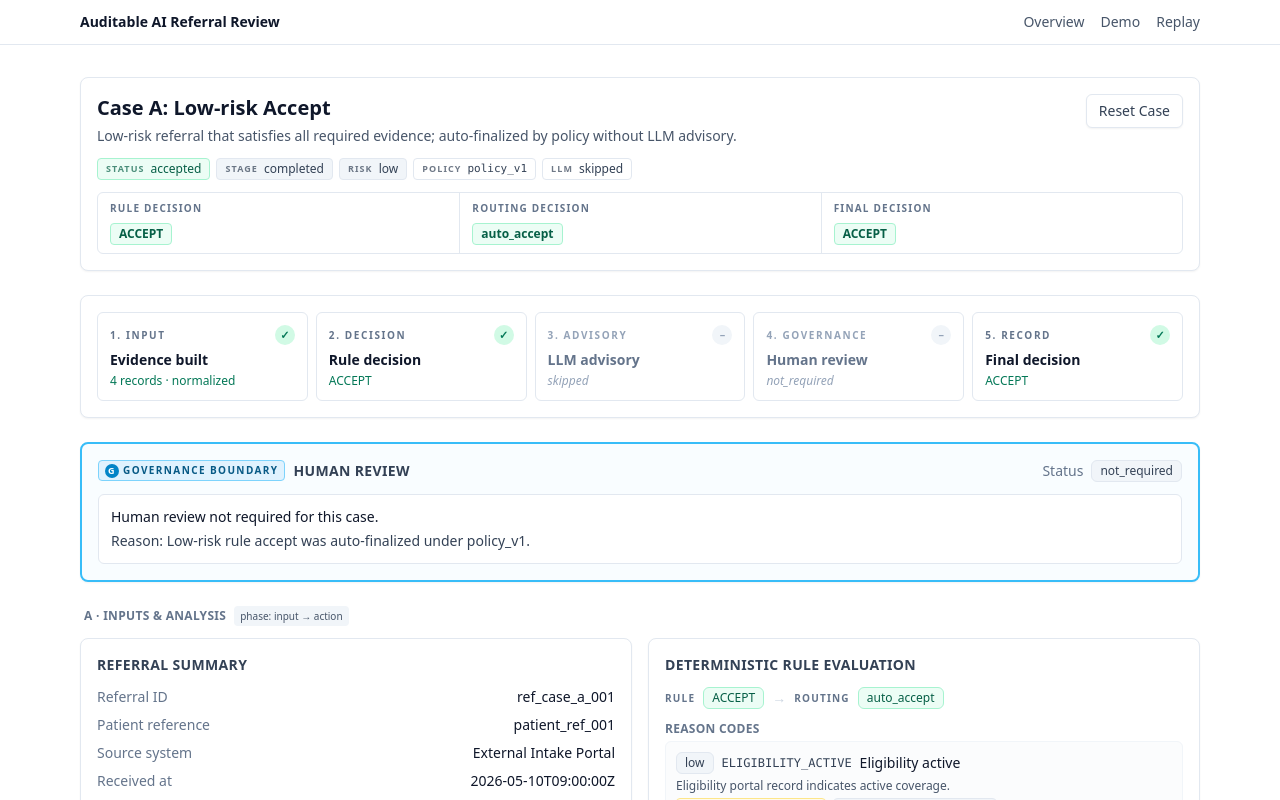
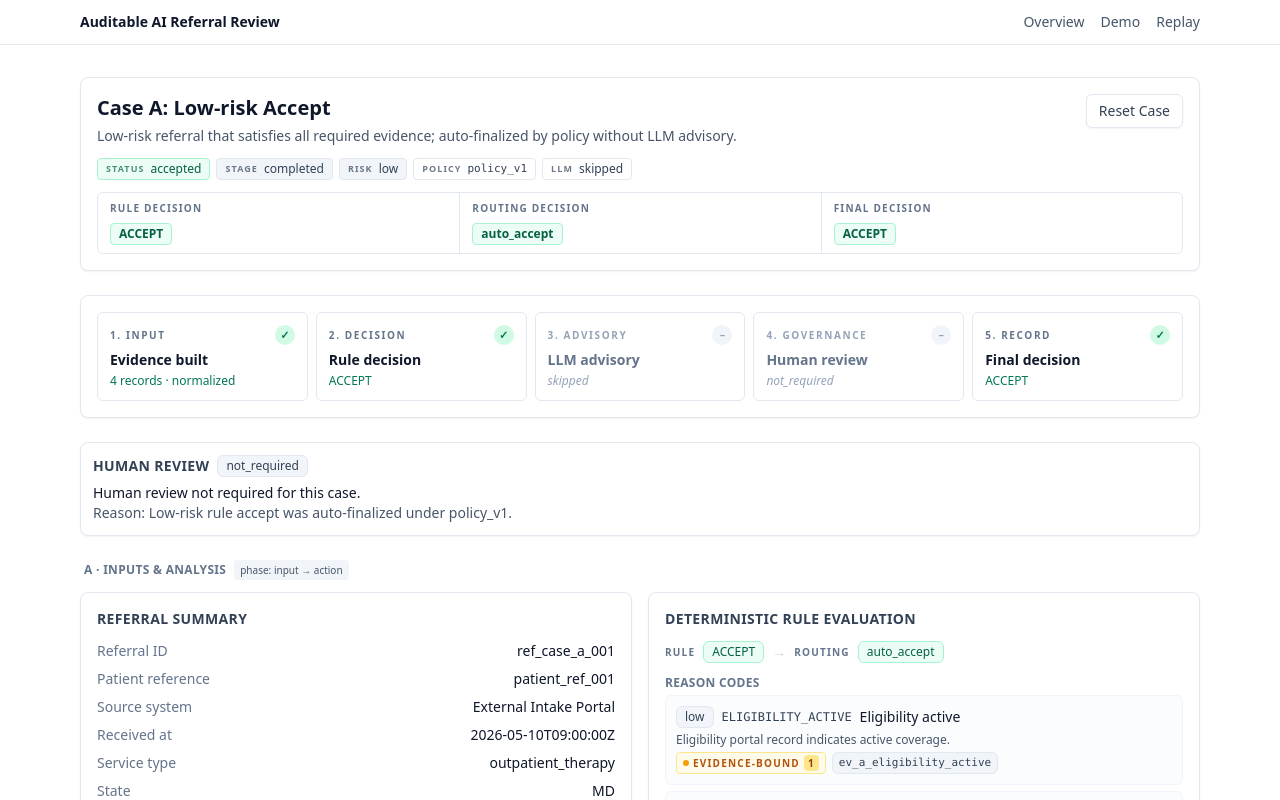
Before and after one commit to Ariosolzq/auditable-ai-referral-demo, a Next.js app: page /cases/case-a in a window 1280 px wide. Shown: the top 800 px of the page. Built offline with nearby package versions, Linux system fonts and the light colour scheme.

Commit message:
Round 4-1b: fix human review defaults and not-required state

```diff
--- a/components/workflow/HumanReviewPanel.tsx
+++ b/components/workflow/HumanReviewPanel.tsx
@@ -45,11 +45,15 @@ function statusTone(s: HumanReview["status"]): string {
   return "bg-amber-50 text-amber-800 border-amber-200";
 }
 
-function defaultFinalDecision(ruleDecision: RuleDecision): FinalDecisionValue {
+// Returns null when the rule decision does not commit to ACCEPT or REJECT,
+// so the reviewer must make an explicit choice before submitting.
+function defaultFinalDecision(
+  ruleDecision: RuleDecision,
+): FinalDecisionValue | null {
   if (ruleDecision === "ACCEPT" || ruleDecision === "REJECT") {
     return ruleDecision;
   }
-  return "ACCEPT";
+  return null;
 }
 
 function FieldRow({ label, value }: { label: string; value: ReactNode }) {
@@ -102,6 +106,30 @@ function GovernanceConstraint() {
   );
 }
 
+function NotRequiredPanel({
+  reason,
+}: {
+  reason: string;
+}) {
+  return (
+    <section
+      aria-label="Human review status"
+      className="rounded-lg border border-slate-200 bg-white p-3 shadow-sm"
+    >
+      <div className="flex flex-wrap items-center gap-2">
+        <h2 className="text-sm font-semibold uppercase tracking-wide text-slate-700">
+          Human Review
+        </h2>
+        <Badge className={statusTone("not_required")}>not_required</Badge>
+      </div>
+      <p className="mt-1.5 text-sm font-medium text-slate-900">
+        Human review not required for this case.
+      </p>
+      <p className="text-sm text-slate-600">Reason: {reason}</p>
+    </section>
+  );
+}
+
 export default function HumanReviewPanel({
   humanReview,
   ruleDecision,
@@ -109,19 +137,25 @@ export default function HumanReviewPanel({
 }: Props) {
   const [reviewerAction, setReviewerAction] =
     useState<ReviewerAction>("confirm");
-  const [finalDecision, setFinalDecision] = useState<FinalDecisionValue>(
-    defaultFinalDecision(ruleDecision),
+  const [finalDecision, setFinalDecision] = useState<FinalDecisionValue | null>(
+    () => defaultFinalDecision(ruleDecision),
   );
   const [reviewerNote, setReviewerNote] = useState("");
   const [overrideReason, setOverrideReason] = useState("");
 
+  if (humanReview.status === "not_required") {
+    return <NotRequiredPanel reason={humanReview.reason} />;
+  }
+
   const overrideBlocked =
     reviewerAction === "override" && overrideReason.trim().length === 0;
-  const canSubmit = !overrideBlocked && onSubmitReview !== undefined;
+  const finalDecisionMissing = finalDecision === null;
+  const canSubmit =
+    !overrideBlocked && !finalDecisionMissing && onSubmitReview !== undefined;
 
   const handleSubmit = (e: FormEvent<HTMLFormElement>) => {
     e.preventDefault();
-    if (!canSubmit || !onSubmitReview) return;
+    if (!canSubmit || !onSubmitReview || finalDecision === null) return;
     onSubmitReview({
       reviewerAction,
       finalDecision,
@@ -138,16 +172,9 @@ export default function HumanReviewPanel({
     >
       <GovernanceHeader status={humanReview.status} />
 
-      {humanReview.status !== "not_required" && <GovernanceConstraint />}
+      <GovernanceConstraint />
 
-      {humanReview.status === "not_required" ? (
-        <div className="rounded-md border border-slate-200 bg-white p-3 text-sm text-slate-700">
-          <p className="font-medium text-slate-900">
-            Human review not required for this case.
-          </p>
-          <p className="mt-1 text-slate-700">Reason: {humanReview.reason}</p>
-        </div>
-      ) : humanReview.status === "submitted" ? (
+      {humanReview.status === "submitted" ? (
         <div className="rounded-md border border-slate-200 bg-white p-3">
           <div className="grid grid-cols-1 gap-x-6 gap-y-1.5 sm:grid-cols-2">
             <FieldRow label="Review type" value={humanReview.reviewType} />
@@ -271,7 +298,7 @@ export default function HumanReviewPanel({
               </label>
             </div>
 
-            <div className="flex items-end justify-end lg:pt-5">
+            <div className="flex flex-col items-end gap-1 lg:pt-5">
               <button
                 type="submit"
                 disabled={!canSubmit}
@@ -279,6 +306,11 @@ export default function HumanReviewPanel({
               >
                 Submit review
               </button>
+              {finalDecisionMissing && (
+                <span className="text-[10px] italic text-slate-500">
+                  Select a final decision to submit.
+                </span>
+              )}
             </div>
           </div>
         </form>
```
